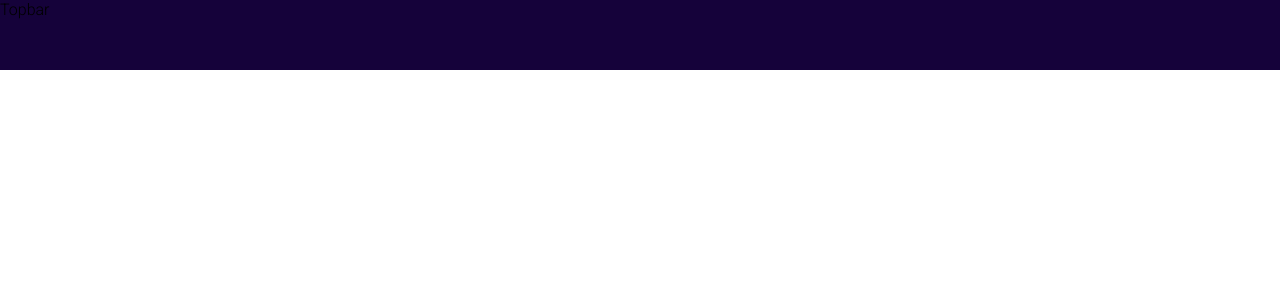
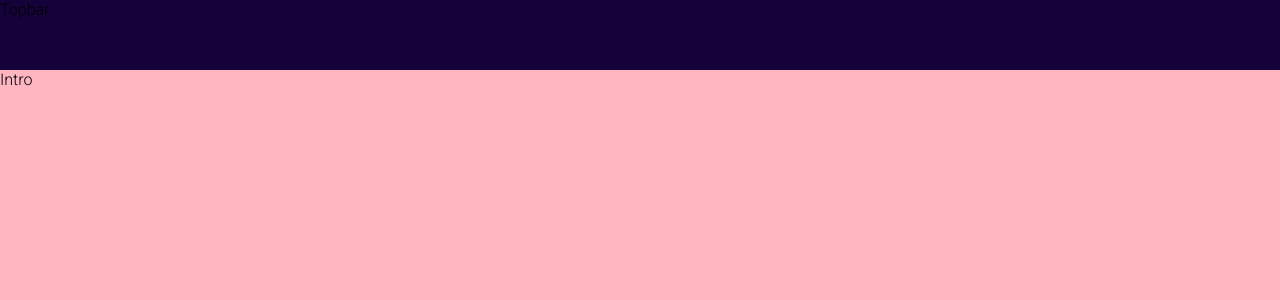
Before and after one commit to tafitahery/portfolio, a React (Create React App) app: page / in a window 1280 px wide. Shown: the top 300 px of the page. Built offline with nearby package versions, Linux system fonts and the light colour scheme.

Commit message:
React snap-croll effect

```diff
--- a/public/index.html
+++ b/public/index.html
@@ -11,6 +11,7 @@
     * {
       font-family: 'Roboto', sans-serif;
       margin: 0;
+      overflow-x: hidden;
     }
   </style>
 </head>
--- a/src/App.js
+++ /dev/null
@@ -1,11 +0,0 @@
-import Topbar from './component/topbar/Topbar';
-
-function App() {
-  return (
-    <div className="app">
-      <Topbar />
-    </div>
-  );
-}
-
-export default App;
--- /dev/null
+++ b/src/App.jsx
@@ -0,0 +1,24 @@
+import Topbar from './component/topbar/Topbar';
+import Intro from './component/intro/Intro';
+import Portfolio from './component/portfolio/Porfolio';
+import Works from './component/work/Works';
+import Testimonials from './component/testimonials/Testimonials';
+import Contact from './component/contact/Contact';
+import './app.scss';
+
+function App() {
+  return (
+    <div className="app">
+      <Topbar />
+      <div className="sections">
+        <Intro />
+        <Portfolio />
+        <Works />
+        <Testimonials />
+        <Contact />
+      </div>
+    </div>
+  );
+}
+
+export default App;
--- /dev/null
+++ b/src/app.scss
@@ -0,0 +1,22 @@
+.app {
+  height: 100vh;
+
+  .sections {
+    width: 100%;
+    height: calc(100vh - 70px);
+    background-color: lightsalmon;
+    position: relative;
+    top: 70px;
+    scroll-snap-type: y mandatory;
+    scrollbar-width: none; //for firefox
+    &::-webkit-scrollbar {
+      display: none;
+    }
+
+    > * {
+      width: 100vw;
+      height: calc(100vh - 70px);
+      scroll-snap-align: start;
+    }
+  }
+}
--- a/src/component/topbar/topbar.scss
+++ b/src/component/topbar/topbar.scss
@@ -2,4 +2,7 @@
   width: 100%;
   height: 70px;
   background-color: #15023a;
+  position: fixed;
+  z-index: 2;
+  top: 0;
 }
```
